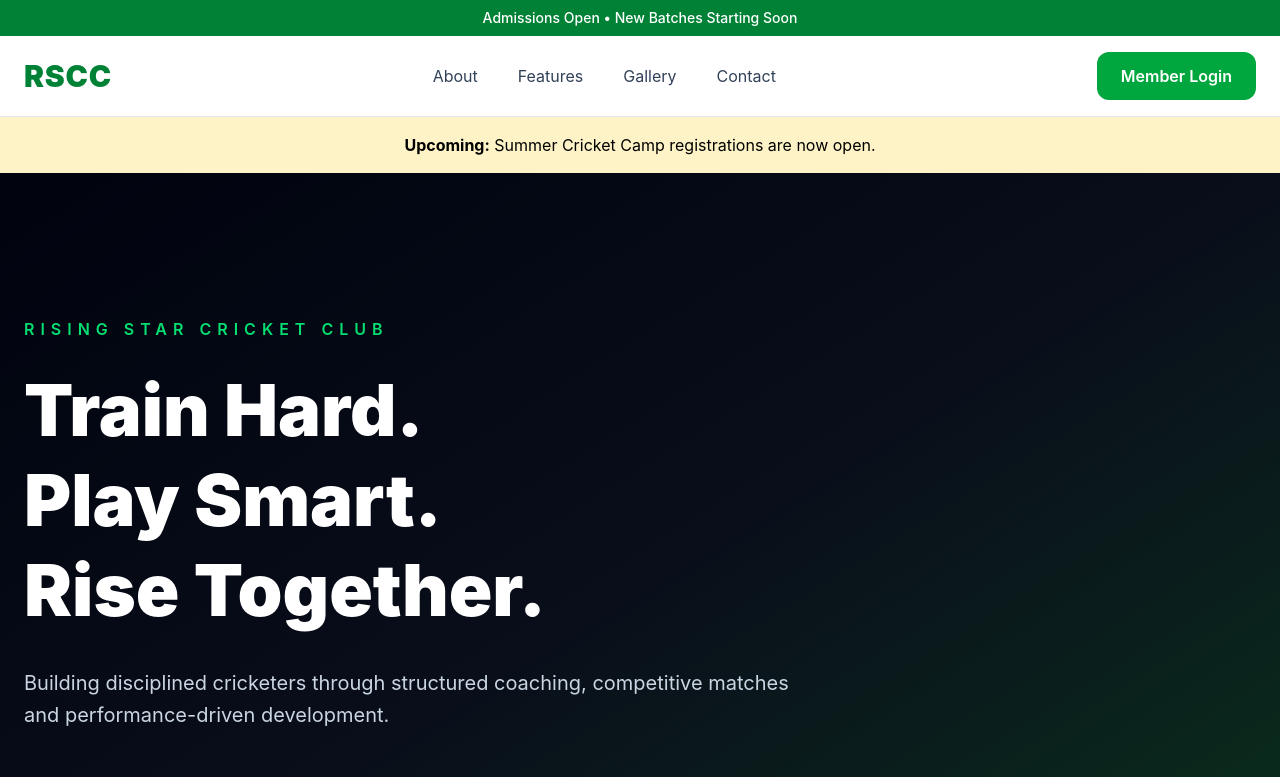
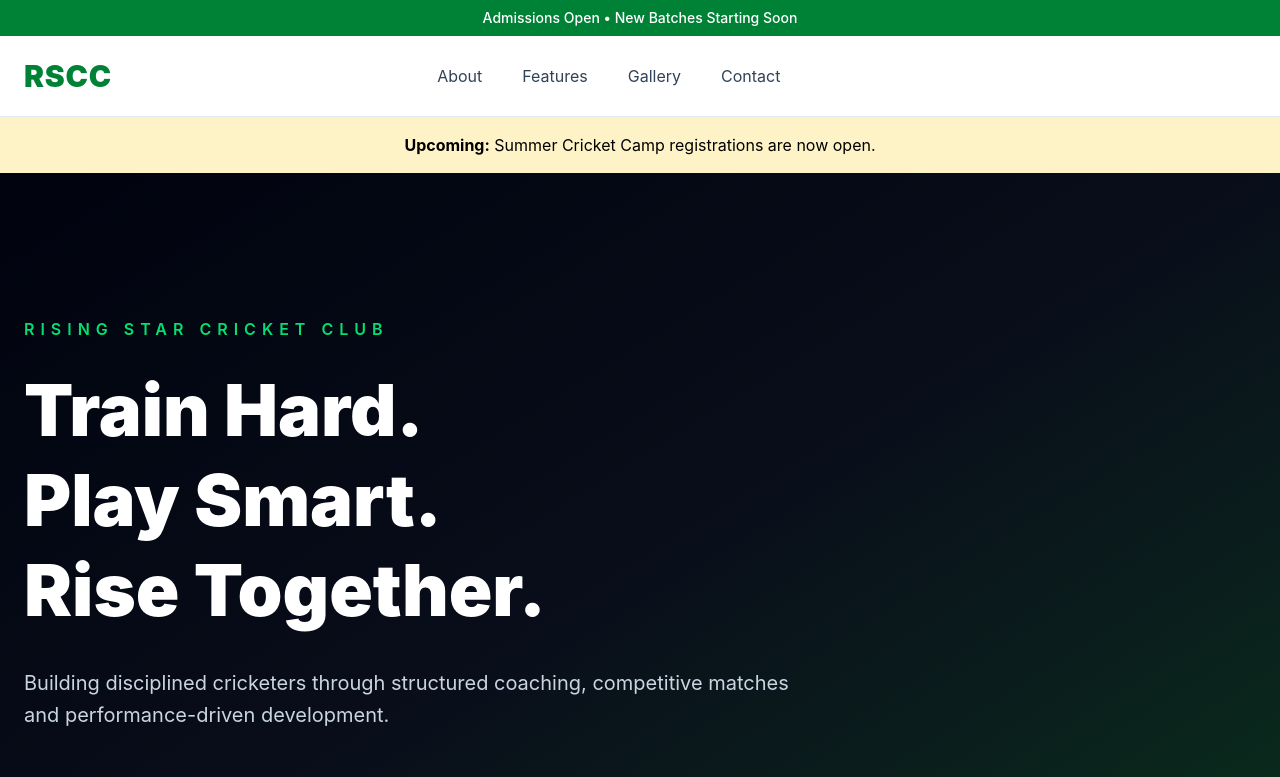
Before and after one commit to apexalphaa/rscc-app, a React (Vite) app in the folder apps/frontend/: page / in a window 1280 px wide. Shown: the top 777 px of the page. Built offline with nearby package versions, Linux system fonts and the light colour scheme.

Commit message:
Update Button.jsx

```diff
--- a/apps/frontend/src/components/common/Button.jsx
+++ b/apps/frontend/src/components/common/Button.jsx
@@ -8,7 +8,7 @@ export default function Button({
     <button
       type={type}
       onClick={onClick}
-      className={`px-6 py-3 rounded-xl bg-green-600 text-white font-semibold transition hover:bg-green-700 ${className}`}
+      className={`px-5 py-3 rounded-xl text-white font-medium transition ${className}`}
     >
       {children}
     </button>
```
